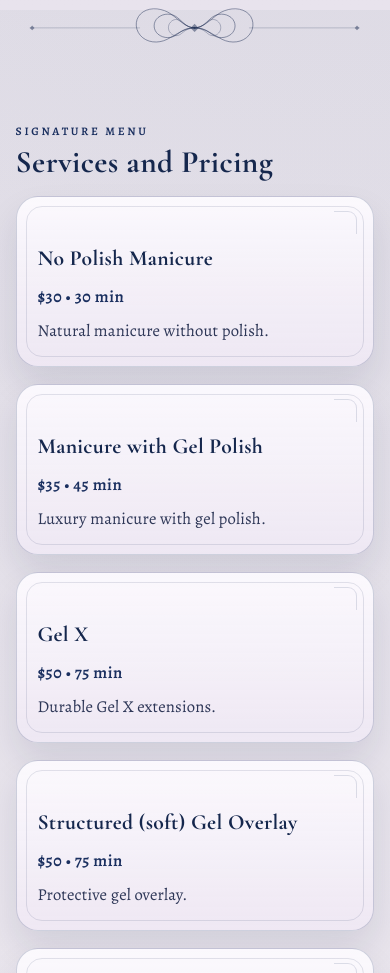
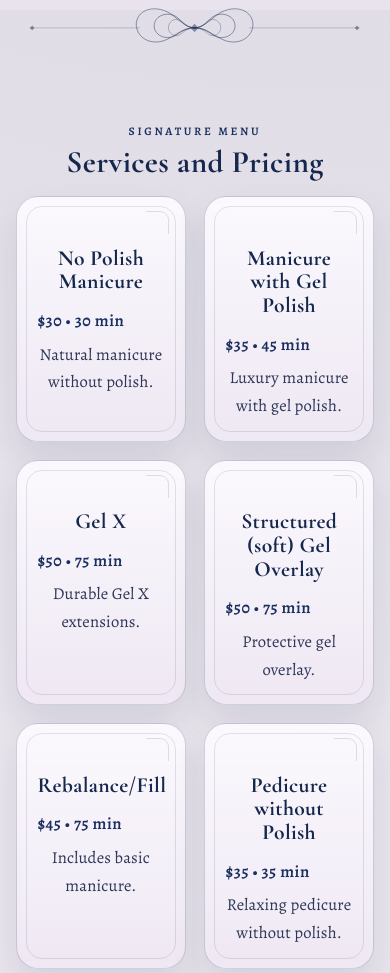
Before and after one commit to ADK-Digital/NailsByBrittney, a React (Vite) app: page / in a window 390 px wide. Shown: the part 2260-3233 px from the top of the page. Built offline with nearby package versions, Linux system fonts and the light colour scheme; no server answers; the database is empty.

Commit message:
Center key sections and refine responsive service grid

```diff
--- a/src/styles.css
+++ b/src/styles.css
@@ -312,7 +312,7 @@ blockquote span{display:block;margin-top:.9rem;font-size:.84rem;letter-spacing:.
 
 .missing-image{width:100%;min-height:260px;border-radius:12px;border:1px dashed #b9abc0;display:grid;place-items:center;background:#f2ecf7;color:#5f4f6e}
 
-.service-grid{display:grid;gap:1.1rem;grid-template-columns:repeat(auto-fit,minmax(245px,1fr))}
+.service-grid{display:grid;gap:1.1rem;grid-template-columns:repeat(4,minmax(0,1fr))}
 .card{
   background:linear-gradient(180deg, rgba(252,250,254,.95), rgba(239,232,244,.88));
   border:1px solid var(--border);
@@ -372,6 +372,46 @@ textarea{min-height:120px}
 .danger{background:#ab1f35;color:white;border:none;padding:.5rem .7rem;border-radius:8px}
 .muted{color:#5c5268}
 
+
+
+/* Section alignment updates */
+#examples .container,
+#services .container,
+#booking .container,
+#contact .container {
+  text-align: center;
+}
+
+#examples h3,
+#services h3,
+#booking h3 {
+  text-align: center;
+}
+
+#booking .booking-grid,
+#booking .booking-form,
+#contact .contact-blurb {
+  margin-left: auto;
+  margin-right: auto;
+}
+
+#booking .service-check {
+  text-align: left;
+}
+
+#booking .date-list {
+  justify-content: center;
+}
+
+#booking .booking-form {
+  text-align: left;
+}
+
+#booking .booking-form h3,
+#booking .booking-form .muted {
+  text-align: center;
+}
+
 @media (max-width:820px){
   body::before,body::after{inset:5px}
   .section{padding:4.2rem 0}
@@ -396,3 +436,5 @@ textarea{min-height:120px}
 .selected { background:#9a6f82; color:#fff; }
 .booking-form { margin-top:1rem; }
 @media (max-width: 900px){ .booking-grid { grid-template-columns:1fr; } }
+@media (max-width: 1100px){ .service-grid { grid-template-columns:repeat(3,minmax(0,1fr)); } }
+@media (max-width: 680px){ .service-grid { grid-template-columns:repeat(2,minmax(0,1fr)); } }
```
